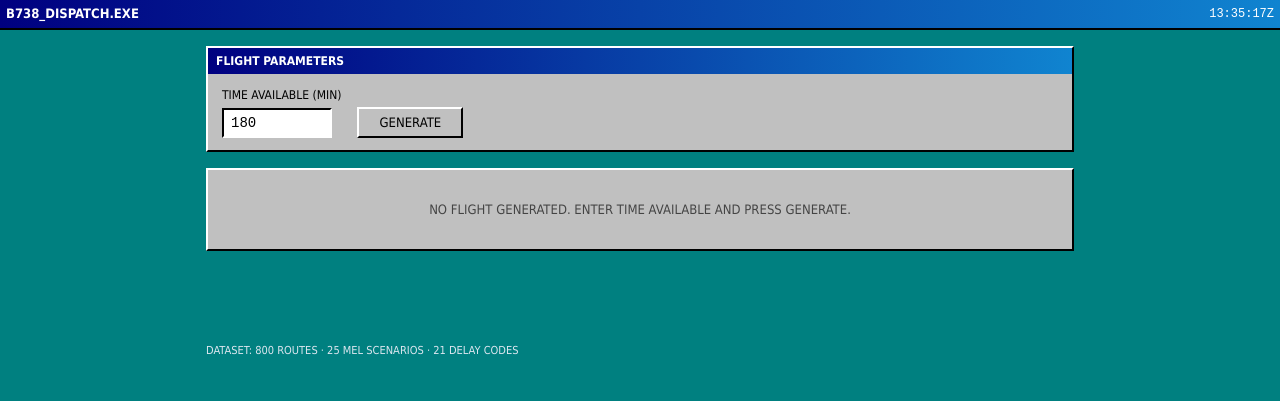
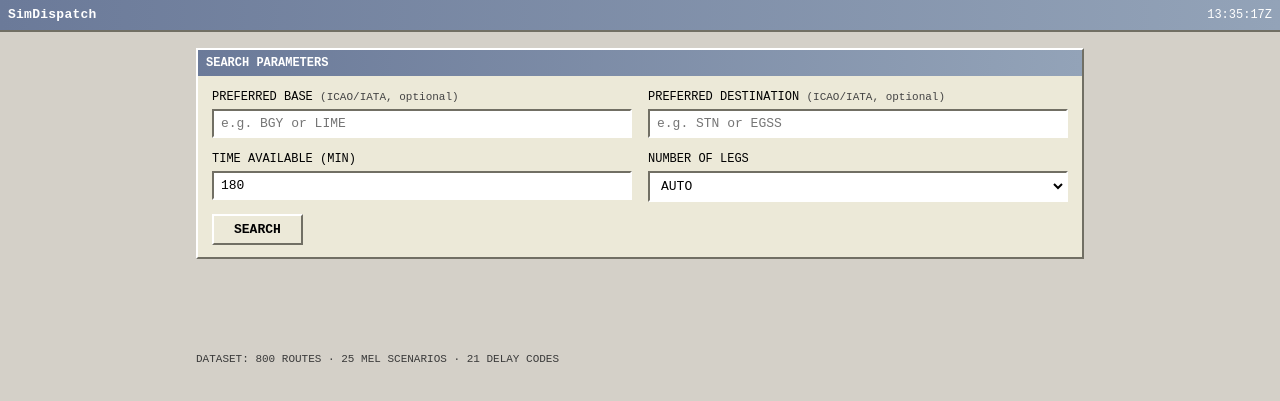
Before and after one commit to MSFS-Dispatch-Tool/msfs-dispatch-tool, a Flask app: page / in a window 1280 px wide. Shown: the top 401 px of the page. Run offline with Flask 3, Linux system fonts and the light colour scheme; parts of the project's set-up code (start-up, migrations or seed data) failed here and were passed over.

Commit message:
Update index.html

```diff
--- a/templates/index.html
+++ b/templates/index.html
@@ -3,65 +3,51 @@
 <head>
 <meta charset="UTF-8">
 <meta name="viewport" content="width=device-width, initial-scale=1">
-<title>RYANAIR 738 · FLIGHT GENERATOR</title>
+<title>SimDispatch</title>
 <style>
   :root {
-    --face:        #C0C0C0;  /* classic Windows grey */
-    --face-light:  #DFDFDF;
-    --desktop:     #008080;  /* teal desktop */
-    --titlebar:    #000080;  /* classic blue titlebar */
-    --titlebar-2:  #1084D0;  /* titlebar gradient end */
+    --face:        #ECE9D8;  /* Windows 2000/XP classic grey-beige */
+    --face-dark:   #D4D0C8;
+    --titlebar:    #6B7A99;  /* muted steel blue-grey, 2000-style */
+    --titlebar-2:  #93A3B8;
     --white:       #FFFFFF;
-    --shadow-dk:   #000000;
-    --shadow-md:   #808080;
+    --shadow-dk:   #716F64;
+    --shadow-md:   #ACA899;
     --text:        #000000;
     --text-muted:  #444444;
-    --amber:       #808000;
-    --amber-bg:    #FFFF00;
-    --green:       #003300;
-    --green-bg:    #00FF00;
+    --amber:       #7A6A00;
+    --amber-bg:    #F5EFC0;
+    --green:       #245C24;
+    --green-bg:    #DCEEDC;
     --red:         #FFFFFF;
-    --red-bg:      #800000;
+    --red-bg:      #7A2626;
+    --link:        #2A4B8D;
   }
 
   * { box-sizing: border-box; }
 
   body {
     margin: 0;
-    background: var(--desktop);
+    background: var(--face-dark);
     color: var(--text);
-    font-family: Tahoma, 'MS Sans Serif', Geneva, sans-serif;
+    font-family: 'Courier New', Consolas, monospace;
     font-size: 13px;
     line-height: 1.5;
-  }
-
-  .mono { font-family: 'Courier New', monospace; }
-
-  /* ---- beveled 3D border mixins, via border-color tricks ---- */
-  .bevel-out {
-    border-style: solid; border-width: 2px;
-    border-top-color: var(--white); border-left-color: var(--white);
-    border-bottom-color: var(--shadow-dk); border-right-color: var(--shadow-dk);
-  }
-  .bevel-in {
-    border-style: solid; border-width: 2px;
-    border-top-color: var(--shadow-dk); border-left-color: var(--shadow-dk);
-    border-bottom-color: var(--white); border-right-color: var(--white);
   }
 
   .topbar {
     background: linear-gradient(90deg, var(--titlebar), var(--titlebar-2));
     color: #fff;
-    padding: 4px 6px;
+    padding: 5px 8px;
     display: flex;
     justify-content: space-between;
     align-items: center;
     border-bottom: 2px solid var(--shadow-dk);
   }
-  .topbar .title { font-weight: 700; font-size: 13px; }
-  .topbar .clock { font-family: 'Courier New', monospace; font-size: 12px; color: #fff; }
+  .topbar .title { font-weight: 700; font-size: 13px; letter-spacing: 0.02em; }
+  .topbar .clock { font-size: 12px; }
 
-  main { max-width: 900px; margin: 16px auto; padding: 0 16px 60px; }
+  main { max-width: 920px; margin: 16px auto; padding: 0 16px 60px; }
 
   .panel {
     background: var(--face);
@@ -77,28 +63,53 @@
   }
   .panel-body { padding: 12px 14px; }
 
-  .params-row { display: flex; flex-wrap: wrap; align-items: flex-end; gap: 16px; }
-  .field label { display: block; font-size: 12px; color: var(--text); margin-bottom: 4px; font-weight: 400; }
-  .field input {
-    font-family: 'Courier New', monospace; font-size: 14px; padding: 5px 7px;
-    background: var(--white); color: var(--text); width: 110px;
+  .params-grid {
+    display: grid;
+    grid-template-columns: 1fr 1fr;
+    gap: 12px 16px;
+    margin-bottom: 12px;
+  }
+  @media (max-width: 560px) { .params-grid { grid-template-columns: 1fr; } }
+
+  .field label { display: block; font-size: 12px; color: var(--text); margin-bottom: 3px; }
+  .field .hint { color: var(--text-muted); font-size: 11px; font-weight: normal; }
+  .field input, .field select {
+    font-family: 'Courier New', Consolas, monospace; font-size: 13px; padding: 5px 7px;
+    background: var(--white); color: var(--text); width: 100%;
     border-style: solid; border-width: 2px;
     border-top-color: var(--shadow-dk); border-left-color: var(--shadow-dk);
     border-bottom-color: var(--white); border-right-color: var(--white);
   }
-  .field input:focus { outline: 1px dotted var(--text); outline-offset: 1px; }
-  button.generate {
-    font-family: Tahoma, sans-serif; font-weight: 400; font-size: 13px;
+  .field input:focus, .field select:focus { outline: 1px dotted var(--text); outline-offset: 1px; }
+  .field-error {
+    color: #7A2626; font-size: 11px; margin-top: 3px; display: none;
+  }
+  .field-error.show { display: block; }
+
+  button.action {
+    font-family: 'Courier New', Consolas, monospace; font-weight: 700; font-size: 13px;
     background: var(--face); color: var(--text); padding: 6px 20px; cursor: pointer;
     border-style: solid; border-width: 2px;
     border-top-color: var(--white); border-left-color: var(--white);
     border-bottom-color: var(--shadow-dk); border-right-color: var(--shadow-dk);
   }
-  button.generate:active {
+  button.action:active {
     border-top-color: var(--shadow-dk); border-left-color: var(--shadow-dk);
     border-bottom-color: var(--white); border-right-color: var(--white);
   }
-  button.generate:disabled { color: var(--shadow-md); cursor: default; }
+  button.action:disabled { color: var(--shadow-md); cursor: default; }
+
+  /* ---- itinerary results list ---- */
+  table.itin-list { width: 100%; border-collapse: collapse; }
+  table.itin-list th {
+    text-align: left; font-size: 11px; color: var(--text-muted); font-weight: normal;
+    padding: 4px 6px; border-bottom: 2px solid var(--shadow-md);
+  }
+  table.itin-list td {
+    padding: 5px 6px; border-bottom: 1px solid var(--shadow-md); font-size: 12.5px;
+  }
+  table.itin-list tr.itin-row:hover { background: var(--face-dark); cursor: pointer; }
+  table.itin-list td.select-cell { width: 70px; }
 
   .results-grid { display: grid; grid-template-columns: 1fr; gap: 16px; }
   @media (min-width: 700px) {
@@ -111,10 +122,10 @@
   .kv td { padding: 4px 0; border-bottom: 1px solid var(--shadow-md); vertical-align: top; }
   .kv tr:last-child td { border-bottom: none; }
   .kv td.k { color: var(--text); width: 44%; font-size: 12px; }
-  .kv td.v { font-family: 'Courier New', monospace; font-size: 13px; font-weight: 700; }
+  .kv td.v { font-size: 13px; font-weight: 700; }
 
   .status-chip {
-    display: inline-block; font-family: 'Courier New', monospace; font-size: 11.5px;
+    display: inline-block; font-size: 11.5px;
     font-weight: 700; padding: 2px 8px; border: 1px solid var(--shadow-dk);
   }
   .status-ok    { background: var(--green-bg); color: var(--green); }
@@ -122,42 +133,55 @@
   .status-alert { background: var(--red-bg);   color: var(--red); }
 
   .placeholder-text { color: var(--text); font-size: 13px; }
+  .empty-state { padding: 26px 16px; text-align: center; color: var(--text-muted); font-size: 13px; }
 
-  .flight-headline { font-family: 'Courier New', monospace; font-size: 19px; font-weight: 700; margin: 0 0 10px; }
-  .flight-headline .route-arrow { color: var(--text-muted); margin: 0 6px; }
-
-  .empty-state { padding: 30px 16px; text-align: center; color: var(--text-muted); font-size: 13px; }
-
-  footer { max-width: 900px; margin: 0 auto; padding: 0 16px 30px; color: #DCE6EF; font-size: 11px; }
+  footer { max-width: 920px; margin: 0 auto; padding: 0 16px 30px; color: #3A3A3A; font-size: 11px; }
 </style>
 </head>
 <body>
 
 <div class="topbar">
-  <div class="title">B738_DISPATCH.EXE</div>
-  <div class="clock mono" id="clock">--:--:--Z</div>
+  <div class="title">SimDispatch</div>
+  <div class="clock" id="clock">--:--:--Z</div>
 </div>
 
 <main>
 
   <div class="panel">
-    <div class="panel-header">FLIGHT PARAMETERS</div>
+    <div class="panel-header">SEARCH PARAMETERS</div>
     <div class="panel-body">
-      <div class="params-row">
+      <div class="params-grid">
+        <div class="field">
+          <label for="origin">PREFERRED BASE <span class="hint">(ICAO/IATA, optional)</span></label>
+          <input type="text" id="origin" list="airportList" autocomplete="off" placeholder="e.g. BGY or LIME">
+          <div class="field-error" id="originError">UNKNOWN AIRPORT CODE</div>
+        </div>
+        <div class="field">
+          <label for="destination">PREFERRED DESTINATION <span class="hint">(ICAO/IATA, optional)</span></label>
+          <input type="text" id="destination" list="airportList" autocomplete="off" placeholder="e.g. STN or EGSS">
+          <div class="field-error" id="destinationError">UNKNOWN AIRPORT CODE</div>
+        </div>
         <div class="field">
           <label for="minutes">TIME AVAILABLE (MIN)</label>
           <input type="number" id="minutes" value="180" min="20" step="5">
         </div>
-        <button class="generate" id="generateBtn" onclick="generateFlight()">GENERATE</button>
+        <div class="field">
+          <label for="legs">NUMBER OF LEGS</label>
+          <select id="legs">
+            <option value="">AUTO</option>
+            <option value="1">1</option>
+            <option value="2">2</option>
+            <option value="3">3</option>
+          </select>
+        </div>
       </div>
+      <datalist id="airportList"></datalist>
+      <button class="action" id="searchBtn" onclick="searchFlights()">SEARCH</button>
     </div>
   </div>
 
-  <div id="results">
-    <div class="panel">
-      <div class="empty-state">NO FLIGHT GENERATED. ENTER TIME AVAILABLE AND PRESS GENERATE.</div>
-    </div>
-  </div>
+  <div id="listPanel"></div>
+  <div id="detailPanel"></div>
 
 </main>
 
@@ -182,56 +206,135 @@ function fmtMinutes(min) {
   return `${h}H${String(m).padStart(2, '0')}M`;
 }
 
-async function generateFlight() {
+// ---- airport autocomplete ----
+let airportCache = {};
+async function updateAirportList(query) {
+  if (!query || query.length < 1) return;
+  const resp = await fetch(`/airports/search?q=${encodeURIComponent(query)}`);
+  const matches = await resp.json();
+  const list = document.getElementById('airportList');
+  list.innerHTML = '';
+  matches.forEach(a => {
+    const opt = document.createElement('option');
+    opt.value = a.icao;
+    opt.label = `${a.icao} / ${a.iata} - ${a.city}`;
+    list.appendChild(opt);
+    airportCache[a.icao] = a;
+    airportCache[a.iata] = a;
+  });
+}
+['origin', 'destination'].forEach(id => {
+  document.getElementById(id).addEventListener('input', (e) => updateAirportList(e.target.value));
+});
+
+async function validateAirport(fieldId) {
+  const field = document.getElementById(fieldId);
+  const errorEl = document.getElementById(fieldId + 'Error');
+  const value = field.value.trim();
+  if (!value) { errorEl.classList.remove('show'); return true; }
+  const resp = await fetch(`/airports/validate?code=${encodeURIComponent(value)}`);
+  const result = await resp.json();
+  errorEl.classList.toggle('show', !result.valid);
+  return result.valid;
+}
+['origin', 'destination'].forEach(id => {
+  document.getElementById(id).addEventListener('blur', () => validateAirport(id));
+});
+
+// ---- search ----
+async function searchFlights() {
+  const originValid = await validateAirport('origin');
+  const destValid = await validateAirport('destination');
+  if (!originValid || !destValid) return;
+
+  const origin = document.getElementById('origin').value.trim();
+  const destination = document.getElementById('destination').value.trim();
   const minutes = document.getElementById('minutes').value;
-  const btn = document.getElementById('generateBtn');
-  const results = document.getElementById('results');
+  const legs = document.getElementById('legs').value;
 
+  const btn = document.getElementById('searchBtn');
   btn.disabled = true;
-  btn.textContent = 'GENERATING...';
+  btn.textContent = 'SEARCHING...';
+
+  document.getElementById('detailPanel').innerHTML = '';
 
   try {
-    const resp = await fetch(`/generate?minutes=${minutes}`);
+    const params = new URLSearchParams({ minutes, legs, origin, destination });
+    const resp = await fetch(`/search?${params}`);
     const data = await resp.json();
-    render(data);
+
+    if (data.error) {
+      document.getElementById('listPanel').innerHTML = `
+        <div class="panel"><div class="empty-state">${data.error}</div></div>`;
+      return;
+    }
+
+    if (data.count === 0) {
+      document.getElementById('listPanel').innerHTML = `
+        <div class="panel"><div class="empty-state">NO ITINERARIES MATCH THESE PARAMETERS. WIDEN THE TIME AVAILABLE OR CLEAR A FILTER.</div></div>`;
+      return;
+    }
+
+    renderList(data.itineraries);
   } catch (err) {
-    results.innerHTML = `<div class="panel"><div class="empty-state">GENERATION FAILED. CHECK CONNECTION AND RETRY.</div></div>`;
+    document.getElementById('listPanel').innerHTML = `
+      <div class="panel"><div class="empty-state">SEARCH FAILED. CHECK CONNECTION AND RETRY.</div></div>`;
   } finally {
     btn.disabled = false;
-    btn.textContent = 'GENERATE';
+    btn.textContent = 'SEARCH';
   }
 }
 
-function render(data) {
-  const results = document.getElementById('results');
+function renderList(itineraries) {
+  const rows = itineraries.map(itin => `
+    <tr class="itin-row" onclick="selectItinerary('${itin.flight_numbers.join(',')}')">
+      <td>${itin.flight_numbers.join(' / ')}</td>
+      <td>${itin.path.join(' \u2192 ')}</td>
+      <td>${itin.legs}</td>
+      <td>${fmtMinutes(itin.total_minutes)}</td>
+      <td class="select-cell"><button class="action" onclick="event.stopPropagation(); selectItinerary('${itin.flight_numbers.join(',')}')">SELECT</button></td>
+    </tr>`).join('');
 
-  if (data.error) {
-    results.innerHTML = `
-      <div class="panel">
-        <div class="panel-header">NO ROUTE FOUND</div>
-        <div class="panel-body">
-          <span class="status-chip status-warn">NO MATCH</span>
-          <p class="placeholder-text" style="margin-top:10px;">${data.error} Increase time available and try again.</p>
-        </div>
-      </div>`;
-    return;
+  document.getElementById('listPanel').innerHTML = `
+    <div class="panel">
+      <div class="panel-header">MATCHING ITINERARIES (${itineraries.length})</div>
+      <div class="panel-body">
+        <table class="itin-list">
+          <tr><th>FLIGHT(S)</th><th>ROUTING</th><th>LEGS</th><th>TOTAL TIME</th><th></th></tr>
+          ${rows}
+        </table>
+      </div>
+    </div>`;
+}
+
+// ---- selection -> full conditions ----
+async function selectItinerary(flightNumbers) {
+  const detailPanel = document.getElementById('detailPanel');
+  detailPanel.innerHTML = `<div class="panel"><div class="empty-state">LOADING FLIGHT DETAILS...</div></div>`;
+
+  try {
+    const resp = await fetch(`/select?flights=${encodeURIComponent(flightNumbers)}`);
+    const data = await resp.json();
+    renderDetail(data);
+    detailPanel.scrollIntoView({ behavior: 'smooth', block: 'start' });
+  } catch (err) {
+    detailPanel.innerHTML = `<div class="panel"><div class="empty-state">COULD NOT LOAD FLIGHT DETAILS.</div></div>`;
   }
+}
 
-  const r = data.route;
+function renderDetail(data) {
+  const detailPanel = document.getElementById('detailPanel');
+  const legs = data.itinerary;
+  const legRows = legs.map((l, i) => `
+    <tr><td class="k">LEG ${i + 1}</td><td class="v">${l.flight_number}: ${l.departure_icao} \u2192 ${l.arrival_icao} (${fmtMinutes(l.duration_minutes)}, ${l.distance_nm} NM)</td></tr>
+  `).join('');
 
-  results.innerHTML = `
+  detailPanel.innerHTML = `
     <div class="results-grid">
     <div class="panel span-2">
-      <div class="panel-header">ROUTE</div>
+      <div class="panel-header">ITINERARY</div>
       <div class="panel-body">
-        <p class="flight-headline">${r.flight_number}<span class="route-arrow">&#8594;</span>${r.departure_icao} / ${r.arrival_icao}</p>
-        <table class="kv">
-          <tr><td class="k">DEPARTURE</td><td class="v">${r.departure_icao} (${r.departure_iata})</td></tr>
-          <tr><td class="k">ARRIVAL</td><td class="v">${r.arrival_icao} (${r.arrival_iata})</td></tr>
-          <tr><td class="k">AIRCRAFT</td><td class="v">B738</td></tr>
-          <tr><td class="k">FLIGHT TIME</td><td class="v">${fmtMinutes(r.duration_minutes)}</td></tr>
-          <tr><td class="k">DISTANCE</td><td class="v">${r.distance_nm} NM (GC)</td></tr>
-        </table>
+        <table class="kv">${legRows}</table>
       </div>
     </div>
 
```
